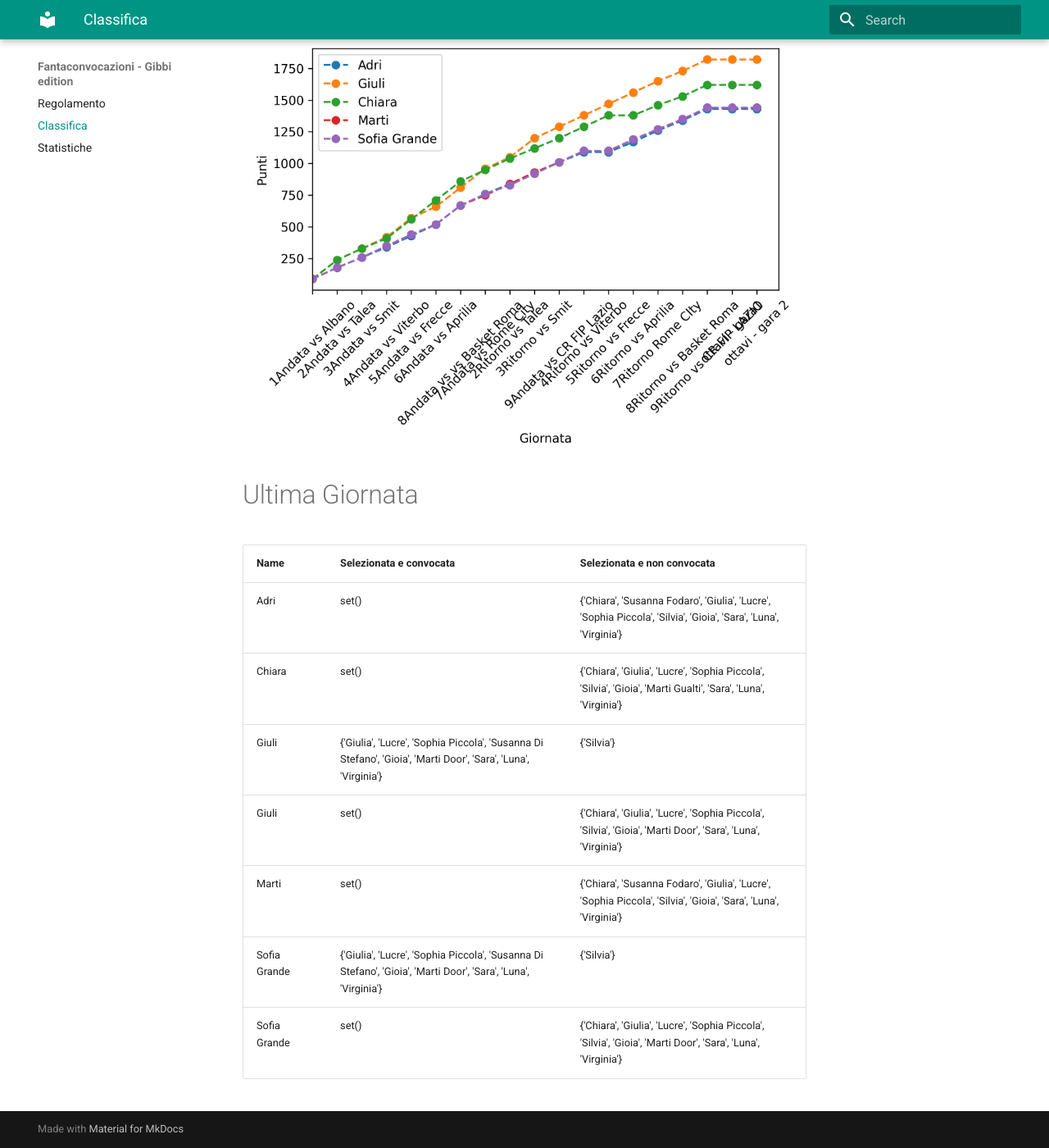
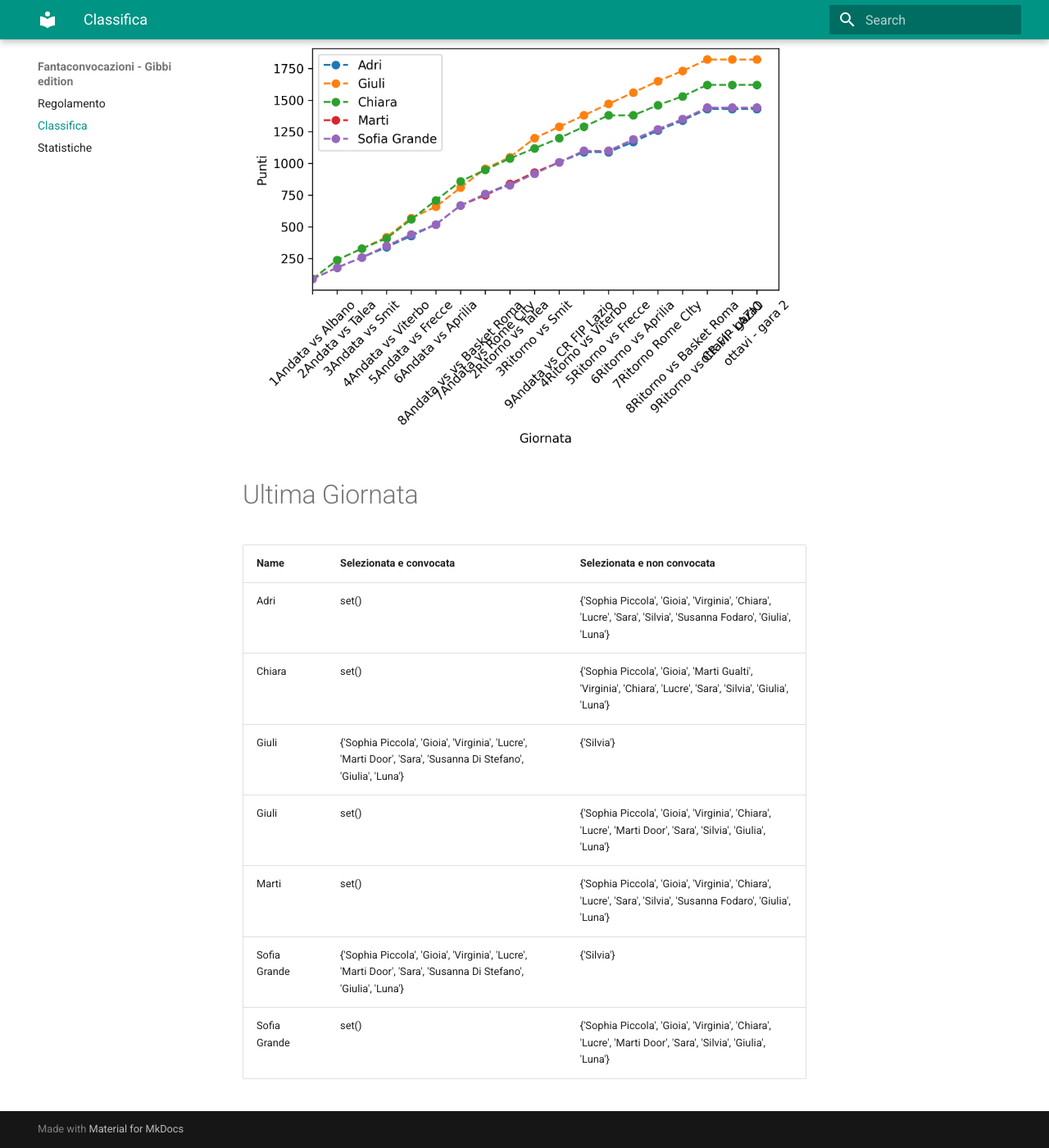
Before and after one commit to martinig94/fantagibbi, an MkDocs documentation site: the page built from docs/Classifica.md, in a window 1280 px wide and 1400 px high, scrolled down 565 px. Shown: the whole window at 82% size. Built offline with MkDocs 1.6.1 and Material for MkDocs 9.7.7, drawn with Linux system fonts in a browser that asks for light colours.

Commit message:
Auto-update from main.py

```diff
--- a/docs/Classifica.md
+++ b/docs/Classifica.md
@@ -18,11 +18,11 @@
 <!-- START_TABLE CORRECT -->
 | Name         | Selezionata e convocata                                                                                        | Selezionata e non convocata                                                                                      |
 |:-------------|:---------------------------------------------------------------------------------------------------------------|:-----------------------------------------------------------------------------------------------------------------|
-| Adri         | set()                                                                                                          | {'Chiara', 'Susanna Fodaro', 'Giulia', 'Lucre', 'Sophia Piccola', 'Silvia', 'Gioia', 'Sara', 'Luna', 'Virginia'} |
-| Chiara       | set()                                                                                                          | {'Chiara', 'Giulia', 'Lucre', 'Sophia Piccola', 'Silvia', 'Gioia', 'Marti Gualti', 'Sara', 'Luna', 'Virginia'}   |
-| Giuli        | {'Giulia', 'Lucre', 'Sophia Piccola', 'Susanna Di Stefano', 'Gioia', 'Marti Door', 'Sara', 'Luna', 'Virginia'} | {'Silvia'}                                                                                                       |
-| Giuli        | set()                                                                                                          | {'Chiara', 'Giulia', 'Lucre', 'Sophia Piccola', 'Silvia', 'Gioia', 'Marti Door', 'Sara', 'Luna', 'Virginia'}     |
-| Marti        | set()                                                                                                          | {'Chiara', 'Susanna Fodaro', 'Giulia', 'Lucre', 'Sophia Piccola', 'Silvia', 'Gioia', 'Sara', 'Luna', 'Virginia'} |
-| Sofia Grande | {'Giulia', 'Lucre', 'Sophia Piccola', 'Susanna Di Stefano', 'Gioia', 'Marti Door', 'Sara', 'Luna', 'Virginia'} | {'Silvia'}                                                                                                       |
-| Sofia Grande | set()                                                                                                          | {'Chiara', 'Giulia', 'Lucre', 'Sophia Piccola', 'Silvia', 'Gioia', 'Marti Door', 'Sara', 'Luna', 'Virginia'}     |
+| Adri         | set()                                                                                                          | {'Sophia Piccola', 'Gioia', 'Virginia', 'Chiara', 'Lucre', 'Sara', 'Silvia', 'Susanna Fodaro', 'Giulia', 'Luna'} |
+| Chiara       | set()                                                                                                          | {'Sophia Piccola', 'Gioia', 'Marti Gualti', 'Virginia', 'Chiara', 'Lucre', 'Sara', 'Silvia', 'Giulia', 'Luna'}   |
+| Giuli        | {'Sophia Piccola', 'Gioia', 'Virginia', 'Lucre', 'Marti Door', 'Sara', 'Susanna Di Stefano', 'Giulia', 'Luna'} | {'Silvia'}                                                                                                       |
+| Giuli        | set()                                                                                                          | {'Sophia Piccola', 'Gioia', 'Virginia', 'Chiara', 'Lucre', 'Marti Door', 'Sara', 'Silvia', 'Giulia', 'Luna'}     |
+| Marti        | set()                                                                                                          | {'Sophia Piccola', 'Gioia', 'Virginia', 'Chiara', 'Lucre', 'Sara', 'Silvia', 'Susanna Fodaro', 'Giulia', 'Luna'} |
+| Sofia Grande | {'Sophia Piccola', 'Gioia', 'Virginia', 'Lucre', 'Marti Door', 'Sara', 'Susanna Di Stefano', 'Giulia', 'Luna'} | {'Silvia'}                                                                                                       |
+| Sofia Grande | set()                                                                                                          | {'Sophia Piccola', 'Gioia', 'Virginia', 'Chiara', 'Lucre', 'Marti Door', 'Sara', 'Silvia', 'Giulia', 'Luna'}     |
 <!-- END_TABLE CORRECT -->
```
